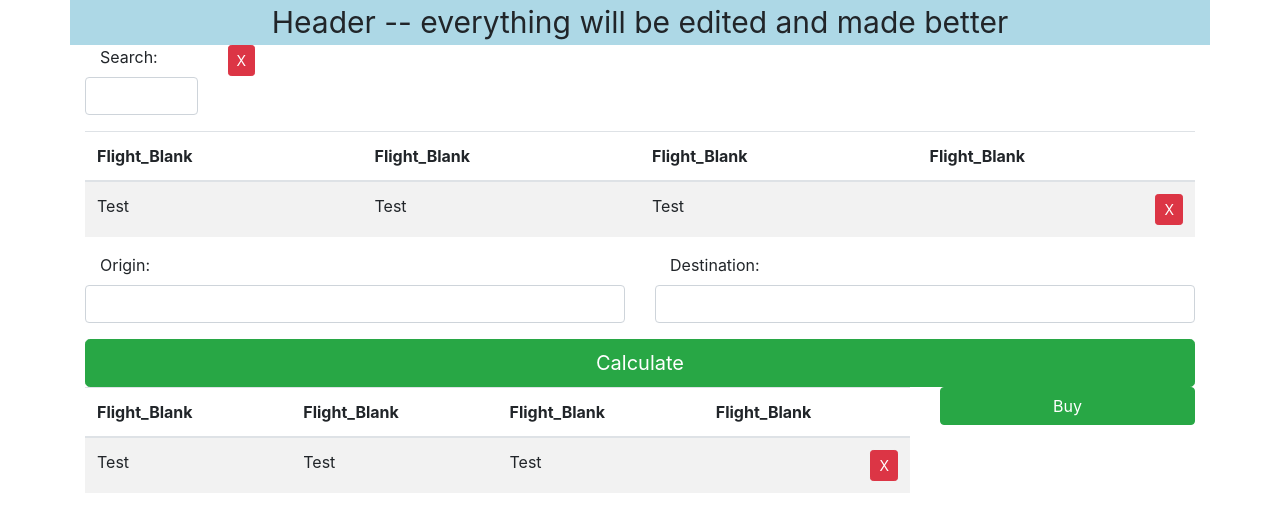
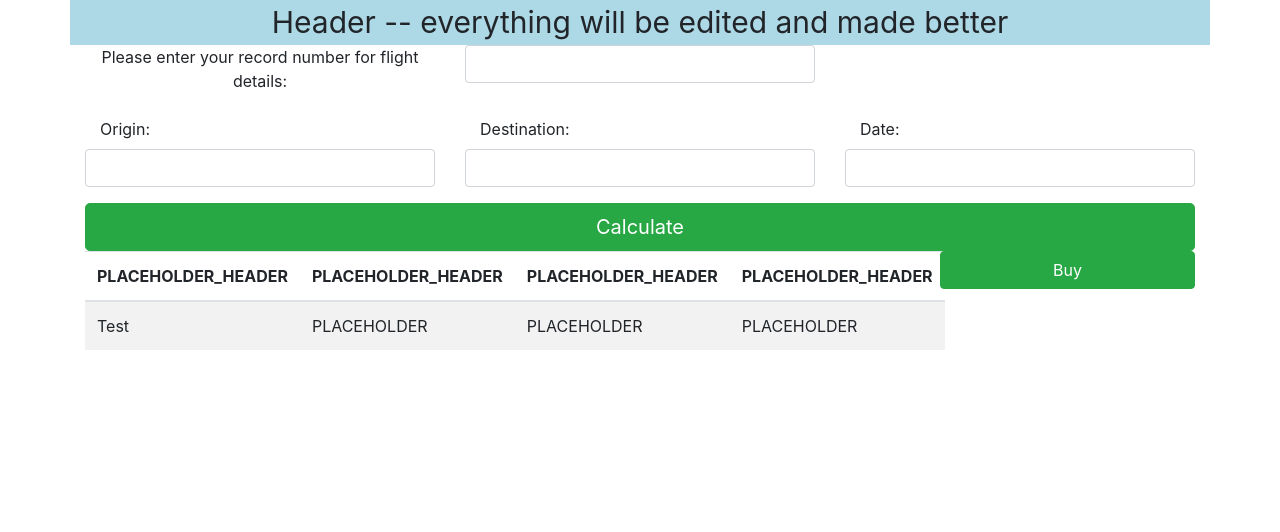
Before and after one commit to shavonnecobb2/AAHackathon, an Angular app in the folder front-end/: page / in a window 1280 px wide. Shown: the top 532 px of the page. Built offline with nearby package versions, Linux system fonts and the light colour scheme.

Commit message:
changing up home page based on new format

```diff
--- a/front-end/src/app/app.component.html
+++ b/front-end/src/app/app.component.html
@@ -4,57 +4,25 @@
       Header -- everything will be edited and made better
     </div>
   </div>
-  <div class="row">
-    <div class="col-6">
-      <div class="row">
-        <div class="col-3">
-          <form class="aa-search">
-            <div class="form-group">
-              <label class="control-label col-sm-5">Search:</label>
-              <input type="text" class="form-control" />
-            </div>
-          </form>
+  <div class="row text-center">
+    <div class="col-4">
+      <form class="aa-record">
+        <div class="form-group">
+            <label class="control-label">Please enter your record number for flight details:</label>
         </div>
-        <div class="col-3">
-          <button class="btn btn-sm btn-danger" (click)="remove(account)">
-            X
-          </button>
+      </form>
+    </div>
+    <div class="col-4">
+      <form class="aa-search">
+        <div class="form-group">
+          <input type="text" class="form-control" />
         </div>
-      </div>
+      </form>
     </div>
   </div>
 
   <div class="row">
-    <div class="col-12">
-      <table class="table table-striped table-condensed">
-        <thead>
-          <tr>
-            <th>Flight_Blank</th>
-            <th>Flight_Blank</th>
-            <th>Flight_Blank</th>
-            <th>Flight_Blank</th>
-          </tr>
-        </thead>
-        <tbody>
-          <tr>
-            <td>
-              Test
-            </td>
-            <td>Test</td>
-            <td>Test</td>
-            <td class="text-right">
-              <button class="btn btn-sm btn-danger" (click)="remove(account)">
-                X
-              </button>
-            </td>
-          </tr>
-        </tbody>
-      </table>
-    </div>
-  </div>
-
-  <div class="row">
-    <div class="col-6">
+    <div class="col">
       <form class="aa-calc-origin">
         <div class=" form-group">
           <label class="control-label col-sm-5">Origin:</label>
@@ -63,10 +31,19 @@
       </form>
     </div>
 
-    <div class="col-6">
+    <div class="col">
       <form class="aa-calc-destination">
         <div class=" form-group">
           <label class="control-label col-sm-5">Destination:</label>
+          <input type="text" class="form-control" />
+        </div>
+      </form>
+    </div>
+
+    <div class="col">
+      <form class="aa-calc-date">
+        <div class=" form-group">
+          <label class="control-label col-sm-5">Date:</label>
           <input type="text" class="form-control" />
         </div>
       </form>
@@ -86,10 +63,10 @@
       <table class="table table-striped table-condensed">
         <thead>
           <tr>
-            <th>Flight_Blank</th>
-            <th>Flight_Blank</th>
-            <th>Flight_Blank</th>
-            <th>Flight_Blank</th>
+            <th>PLACEHOLDER_HEADER</th>
+            <th>PLACEHOLDER_HEADER</th>
+            <th>PLACEHOLDER_HEADER</th>
+            <th>PLACEHOLDER_HEADER</th>
           </tr>
         </thead>
         <tbody>
@@ -97,13 +74,9 @@
             <td>
               Test
             </td>
-            <td>Test</td>
-            <td>Test</td>
-            <td class="text-right">
-              <button class="btn btn-sm btn-danger" (click)="remove(account)">
-                X
-              </button>
-            </td>
+            <td>PLACEHOLDER</td>
+            <td>PLACEHOLDER</td>
+            <td>PLACEHOLDER</td>
           </tr>
         </tbody>
       </table>
```
